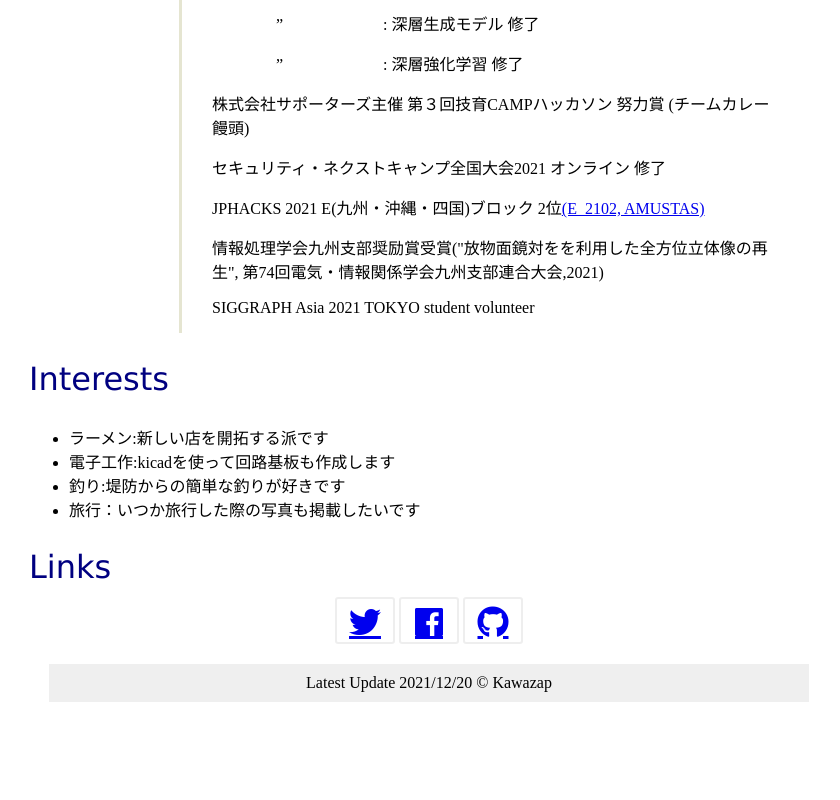
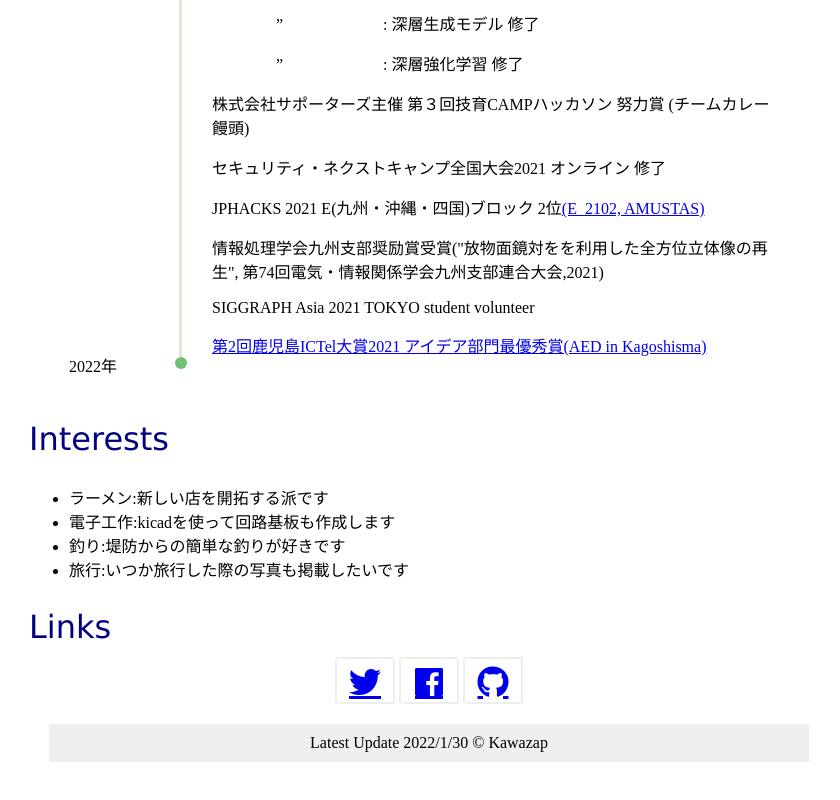
Before and after one commit to kawazap/kawazap.github.io, a plain HTML site: page main.html in a window 1280 px wide. Shown: the part 1074-1874 px from the top of the page, without its empty margins (256-1096 px from the left). Before the commit the page ends 1814 px from the top, so only its background shows below. Drawn offline with Linux system fonts and the light colour scheme.

Commit message:
Activitiesの更新(第2回鹿児島ICTel大賞2021)

```diff
--- a/main.html
+++ b/main.html
@@ -95,6 +95,12 @@
                     <p>SIGGRAPH Asia 2021 TOKYO student volunteer </p>
                   </div>
                 </li>
+                <li>
+                  <p class="timeline-date">2022年</p>
+                  <div class="timeline-content">
+                    <a href=https://infarmation.org/cat-event/3376/>第2回鹿児島ICTel大賞2021 アイデア部門最優秀賞(AED in Kagoshisma)</a>
+                  </div>
+                </li>
               </ul>
             </section>
 
@@ -104,7 +110,7 @@
                     <li>ラーメン:新しい店を開拓する派です</li>
                     <li>電子工作:kicadを使って回路基板も作成します</li>
                     <li>釣り:堤防からの簡単な釣りが好きです</li>
-                    <li>旅行：いつか旅行した際の写真も掲載したいです</li>
+                    <li>旅行:いつか旅行した際の写真も掲載したいです</li>
                 </ul>
           </section>
 
@@ -122,7 +128,7 @@
 
         <footer>
           <element class = "line"></element>
-          <div class= "center">Latest Update 2021/12/20 ©︎ Kawazap</div>
+          <div class= "center">Latest Update 2022/1/30 ©︎ Kawazap</div>
         </footer>
       </div>
     </body>
```
